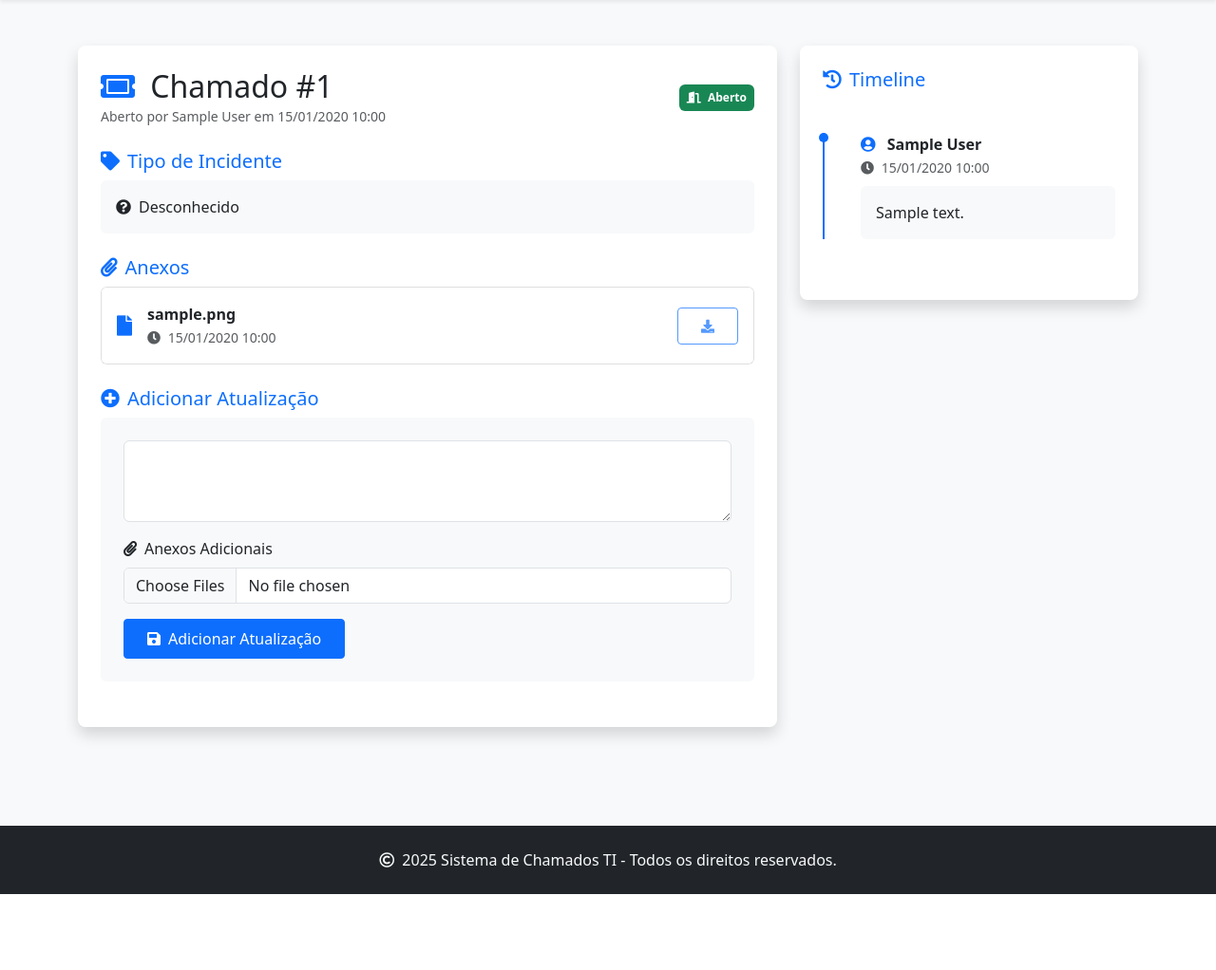
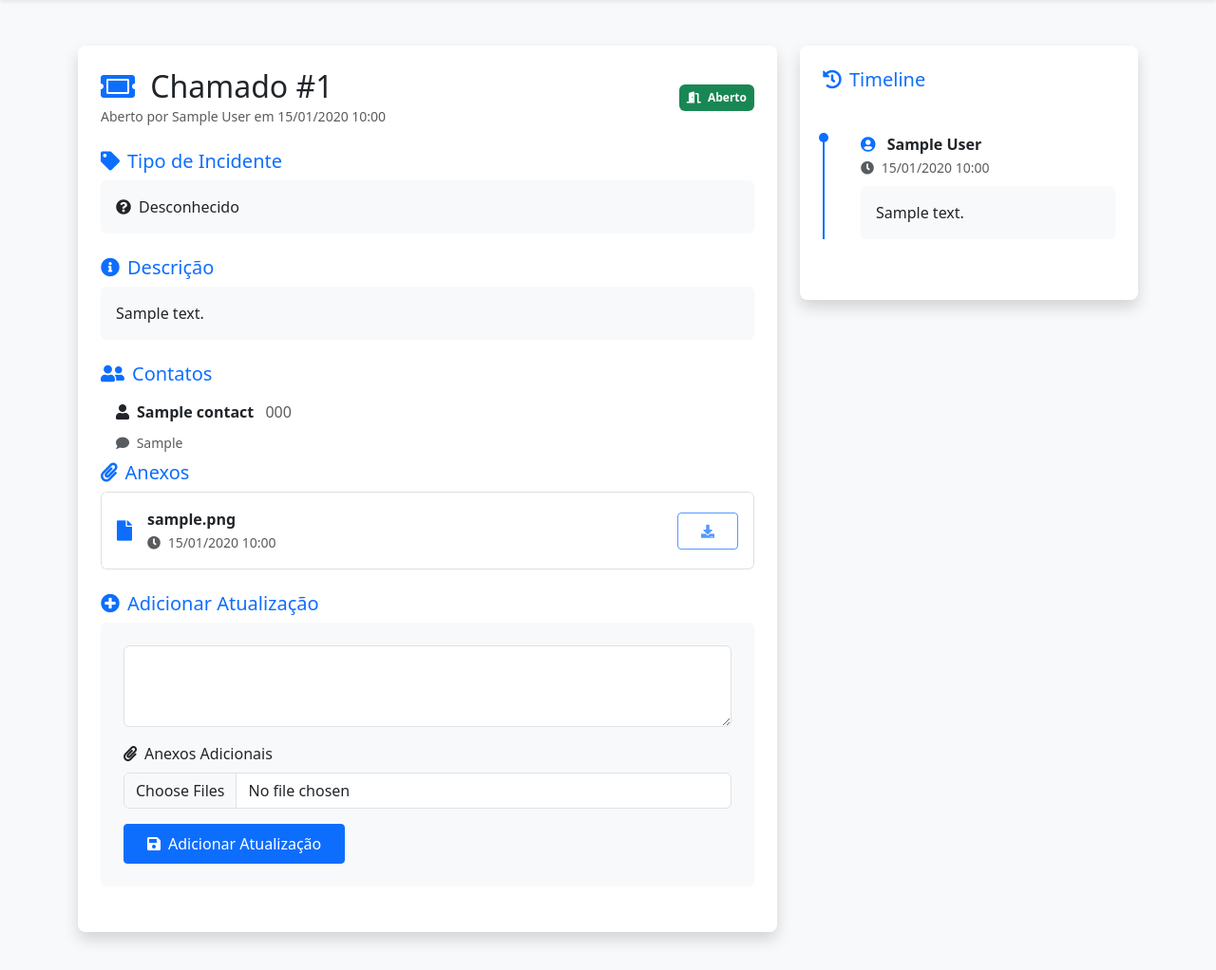
Before and after one commit to Rocha101/teste-webbrain, a PHP site: page /chamados-ti/views/tickets/view.php?id=1 in a window 1280 px wide. Shown: the part 56-1078 px from the top of the page at 95% size. Before the commit the page ends 998 px from the top, so only its background shows below. Run offline with PHP 8.4, Linux system fonts and the light colour scheme; the visitor is signed in with stand-in values (Sample User, id 1); tables that the repository leaves empty hold one stand-in row (values such as "Sample post"); some libraries are stand-ins or nearby versions.

Commit message:
fix: View page extra info

```diff
--- a/views/tickets/view.php
+++ b/views/tickets/view.php
@@ -183,6 +183,53 @@ try {
                                         ?>
                                     </p>
                                 </div>
+
+                                <div>
+                                    <h5 class="text-primary">
+                                        <i class="fas fa-info-circle me-2"></i>Descrição
+                                    </h5>
+                                    <div class="bg-light p-3 rounded">
+                                        <?php echo $ticket['description']; ?>
+                                    </div>
+                                </div>
+
+                                <div class="mt-4">
+                                    <h5 class="text-primary">
+                                        <i class="fas fa-user-friends me-2"></i>Contatos
+                                    </h5>
+                                    <?php if (!empty($contacts)): ?>
+                                        <ul class="list-group list-group-flush">
+                                            <?php foreach ($contacts as $contact): ?>
+                                                <li class="list-group-item">
+                                                    <div class="d-flex flex-column flex-md-row align-items-md-center">
+                                                        <i class="fas fa-user me-2"></i>
+                                                        <div class="flex-grow-1">
+                                                            <strong><?php echo htmlspecialchars($contact['contact_name'] ?? ''); ?></strong>
+                                                            <span class="text-muted ms-md-2">
+                                                                <?php echo htmlspecialchars($contact['contact_phone'] ?? ''); ?>
+                                                            </span>
+                                                        </div>
+                                                    </div>
+                                                    <!-- Observation -->
+                                                    <?php if (!empty($contact['observation'])): ?>
+                                                        <div class="mt-2">
+                                                            <small class="text-muted">
+                                                                <i class="fas fa-comment me-1"></i>
+                                                                <?php echo htmlspecialchars($contact['observation']); ?>
+                                                            </small>
+                                                        </div>
+                                                    <?php endif; ?>
+                                                </li>
+                                            <?php endforeach; ?>
+                                        </ul>
+                                    <?php else: ?>
+                                        <div class="alert alert-info">
+                                            <i class="fas fa-info-circle me-2"></i>
+                                            Nenhum contato disponível para este chamado.
+                                        </div>
+                                    <?php endif; ?>
+                                </div>
+
 
                                 <!-- Anexos -->
                                 <div class="mb-4">
```
